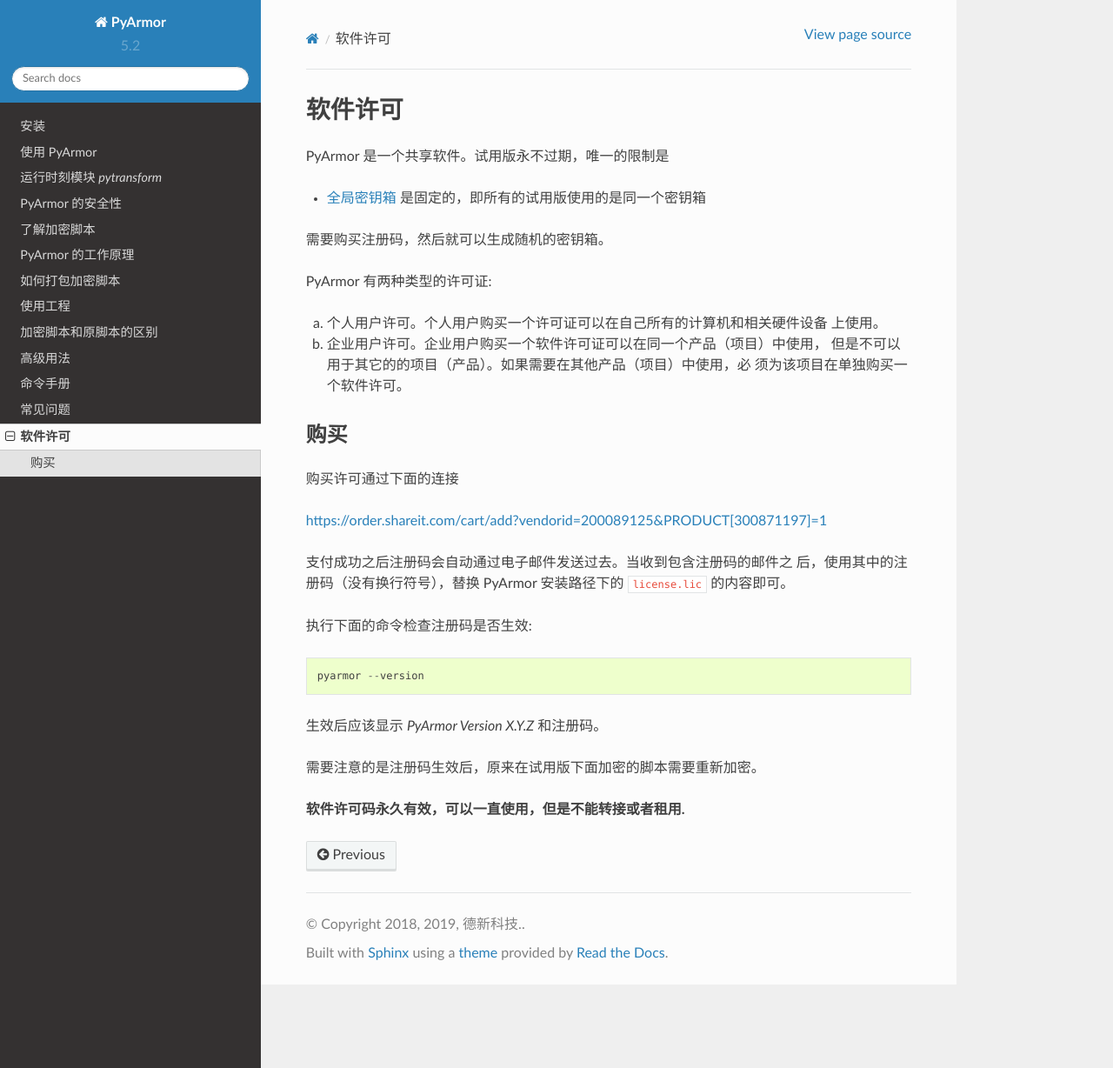
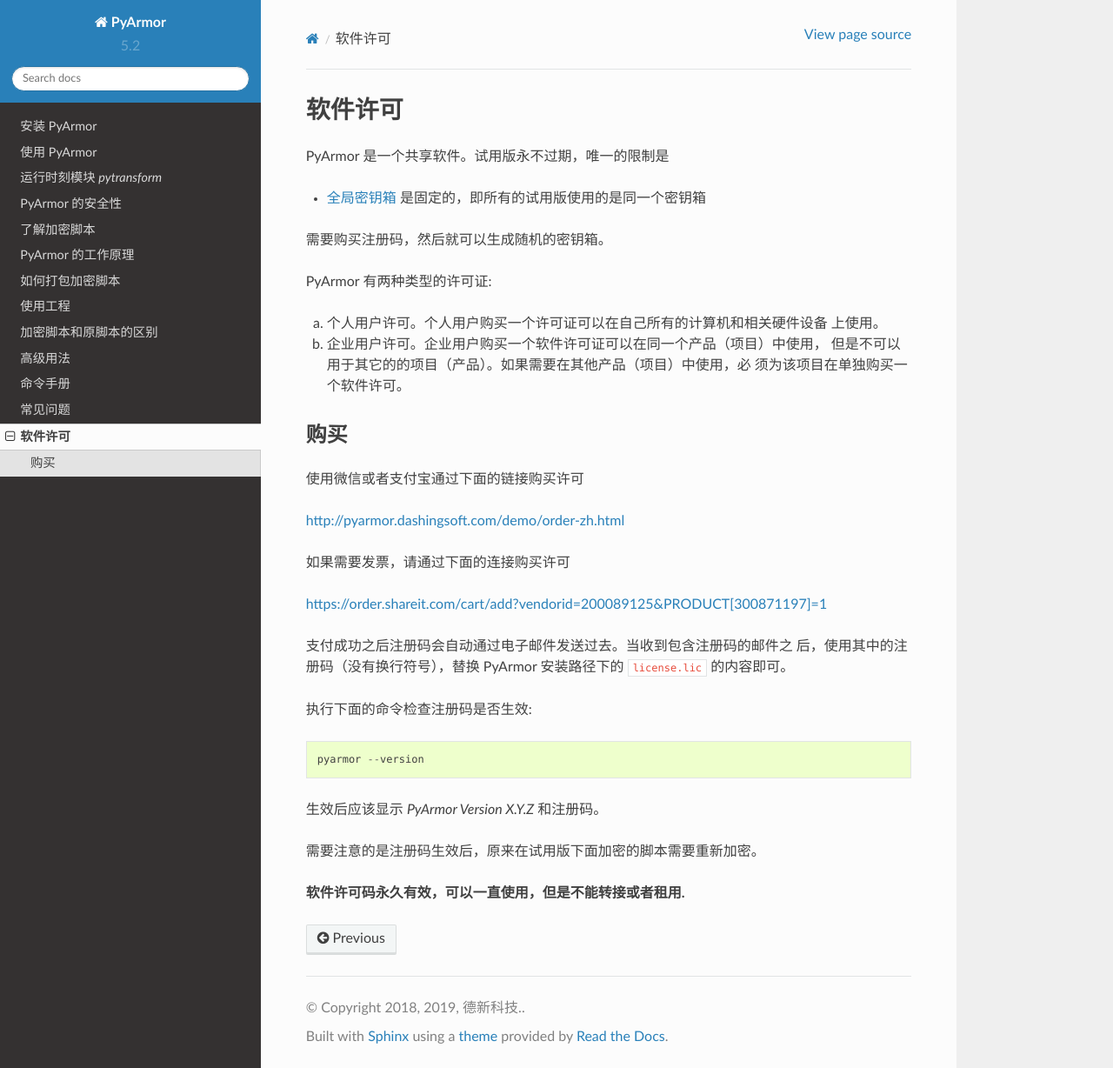
Before and after one commit to dashingsoft/pyarmor-docs-zh, a Sphinx documentation site: the page built from docs/license.rst, in a window 1280 px wide and 1228 px high. Shown: the whole window at 87% size. Built offline with Sphinx 7.4.7 and the Read the Docs theme 2.0.0, drawn with Linux system fonts in a browser that asks for light colours.

Commit message:
Add purchase link for alipay and wxpay

```diff
--- a/docs/installation.rst
+++ b/docs/installation.rst
@@ -1,5 +1,5 @@
-安装
-====
+安装 PyArmor
+============
 
 |PyArmor| 可以直接从这里 PyPi_ 下载, 但是更方便的方式是通过 pip_ ，直接
 运行下面的命令进行安装::
--- a/docs/license.rst
+++ b/docs/license.rst
@@ -21,7 +21,11 @@
 购买
 ----
 
-购买许可通过下面的连接
+使用微信或者支付宝通过下面的链接购买许可
+
+http://pyarmor.dashingsoft.com/demo/order-zh.html
+
+如果需要发票，请通过下面的连接购买许可
 
 https://order.shareit.com/cart/add?vendorid=200089125&PRODUCT[300871197]=1
 
```
